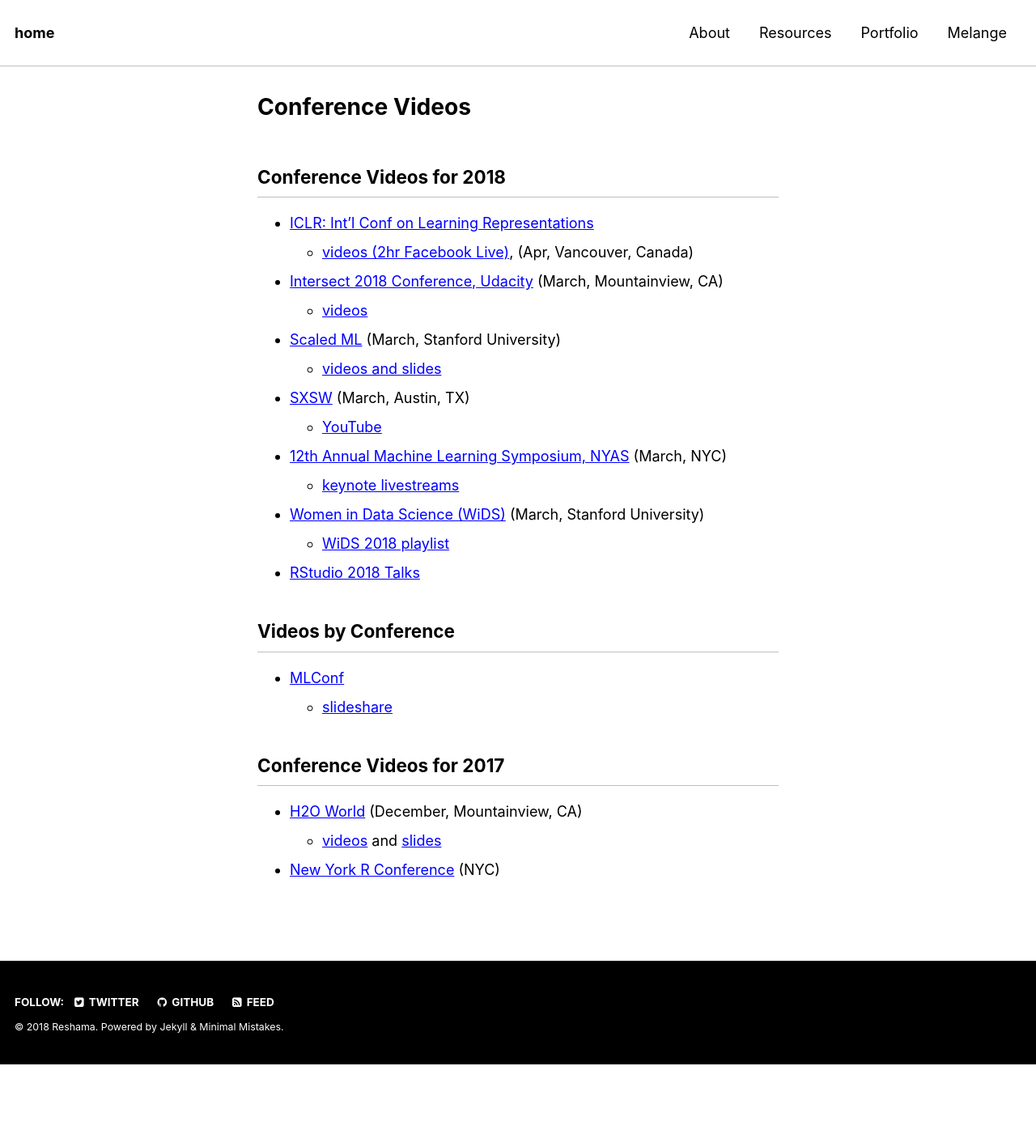
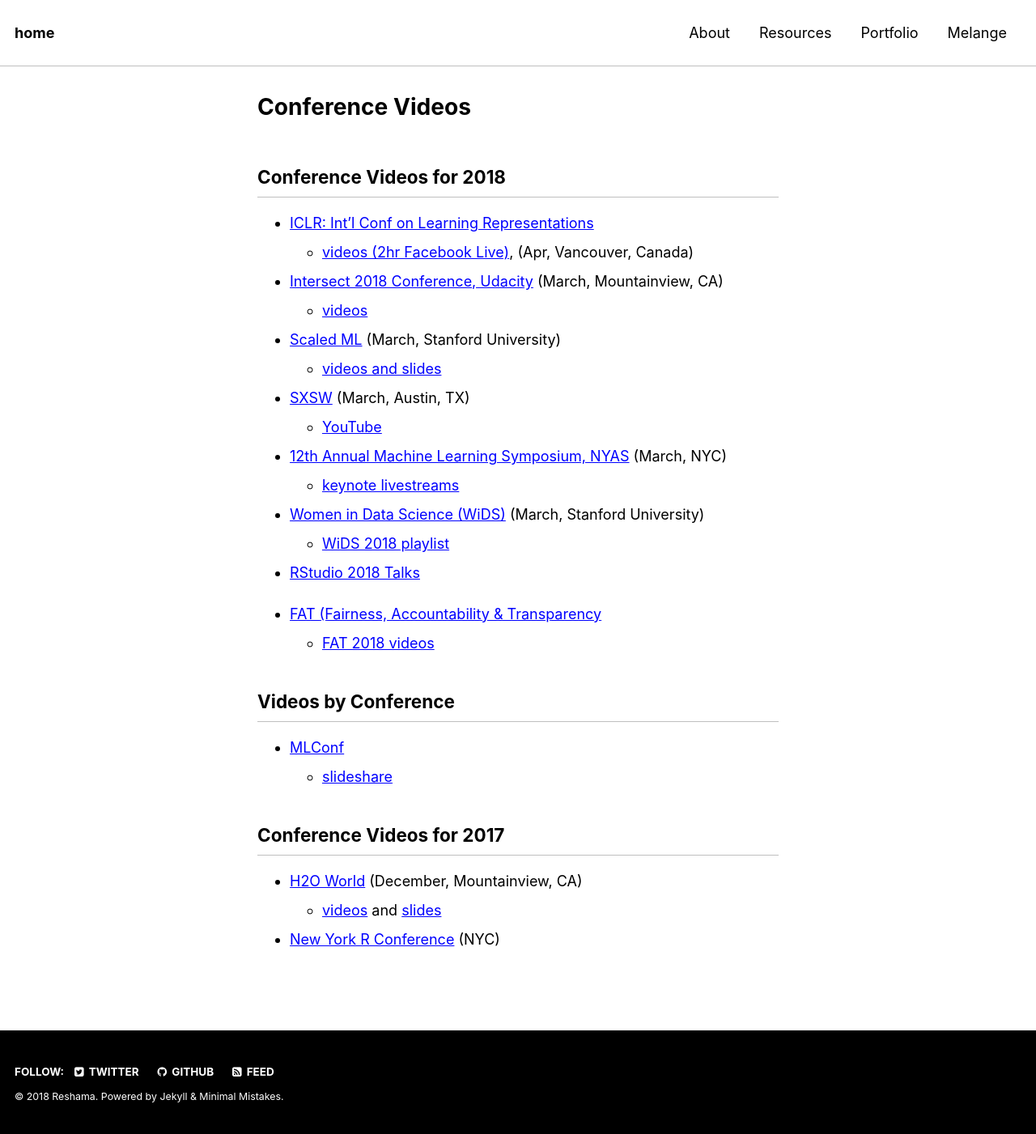
Before and after one commit to reshamas/reshamas.github.io, a Jekyll site: the page built from resources/conf_videos.md, in a window 1280 px wide. Shown: the whole page at 81% size. Built offline with Jekyll 4.4.1, drawn with Linux system fonts in a browser that asks for light colours; before the commit the page ends 1315 px from its top, so only the background shows below that.

Commit message:
FAT conf videos

```diff
--- a/resources/conf_videos.md
+++ b/resources/conf_videos.md
@@ -27,6 +27,9 @@
 
 * [RStudio 2018 Talks](https://www.rstudio.com/resources/videos/rstudioconf-2018-talks/)
 
+* [FAT (Fairness, Accountability & Transparency](https://fatconference.org)
+  - [FAT 2018 videos](https://www.youtube.com/channel/UCs16j6ot-CYq-ZqYpO-vqMg/videos)
+
 
 ## Videos by Conference
 * [MLConf](https://www.youtube.com/channel/UCjeM1xxYb_37bZfyparLS3Q/feed)
```
